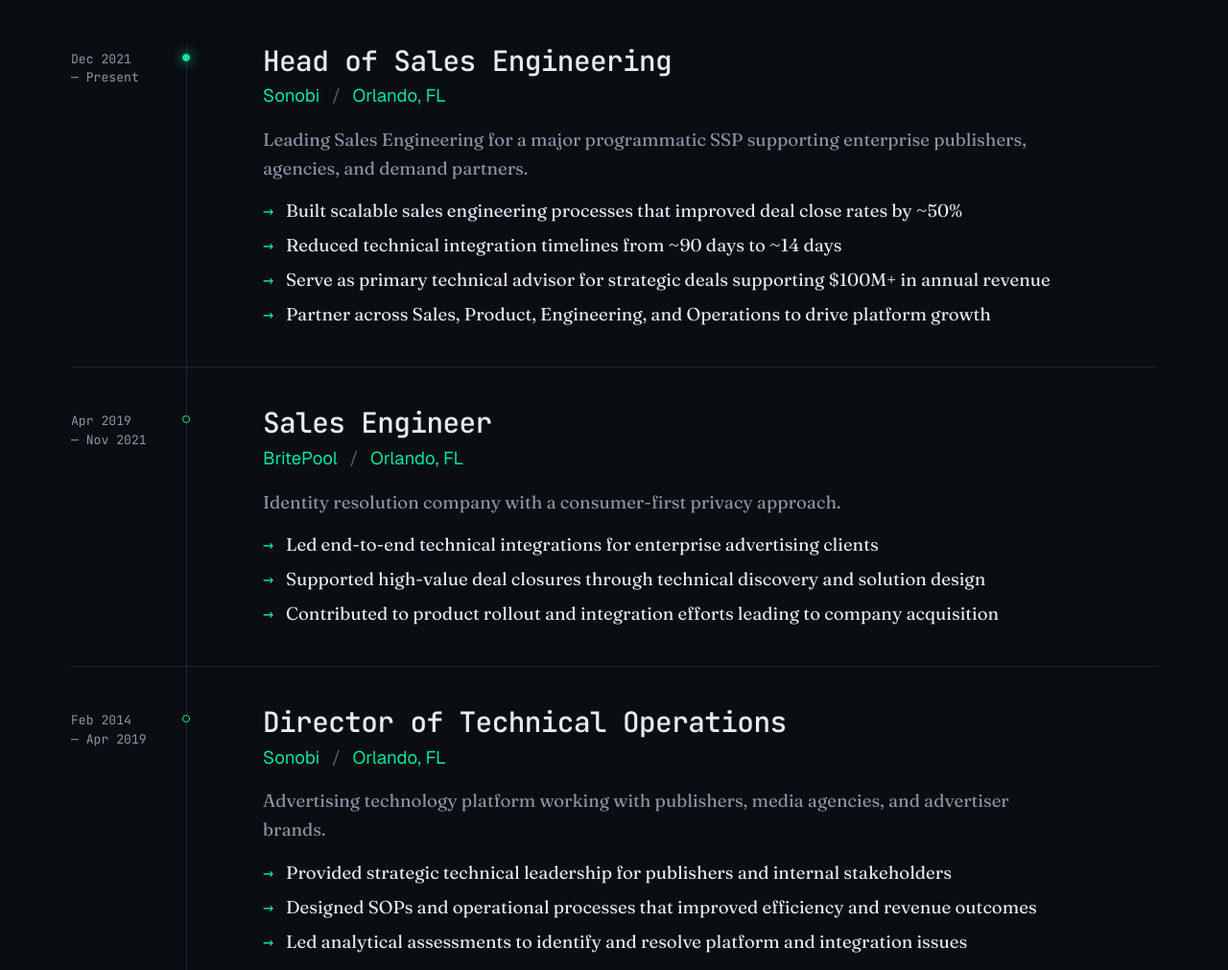
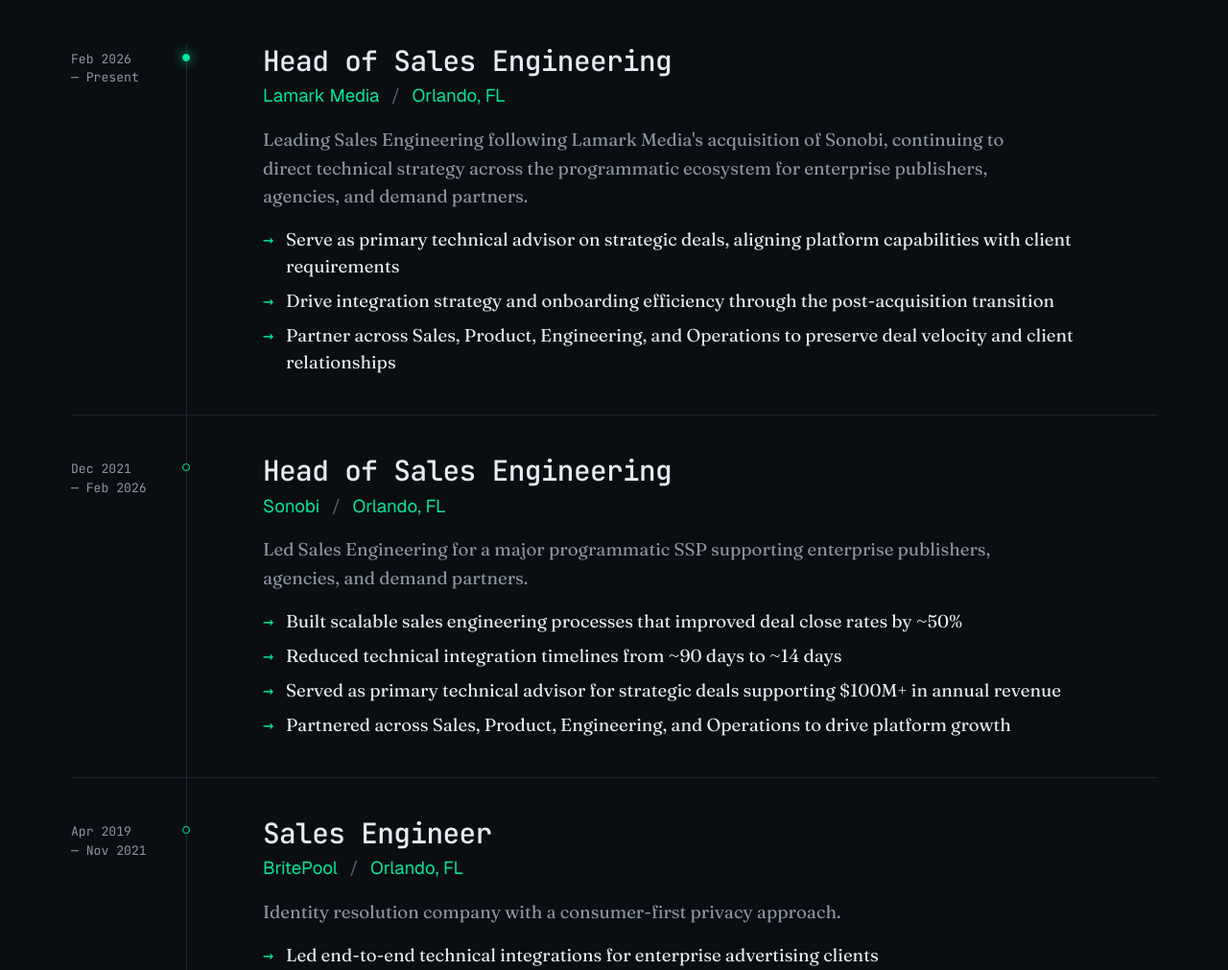
Before and after one commit to elysium1331/ryannovak.net, a plain HTML site: page index.html in a window 1280 px wide. Shown: the part 2140-3151 px from the top of the page at 96% size. Drawn offline with nearby package versions, Linux system fonts and the light colour scheme.

Commit message:
Update index.html

```diff
--- a/index.html
+++ b/index.html
@@ -134,16 +134,30 @@
         <div class="timeline">
 
           <article class="job current reveal">
-            <div class="job-date">Dec 2021<br>&mdash; Present</div>
+            <div class="job-date">Feb 2026<br>&mdash; Present</div>
+            <div class="job-body">
+              <h3 class="job-title">Head of Sales Engineering</h3>
+              <p class="job-company">Lamark Media <span class="divider">/</span> Orlando, FL</p>
+              <p class="job-desc">Leading Sales Engineering following Lamark Media's acquisition of Sonobi, continuing to direct technical strategy across the programmatic ecosystem for enterprise publishers, agencies, and demand partners.</p>
+              <ul class="job-bullets">
+                <li>Serve as primary technical advisor on strategic deals, aligning platform capabilities with client requirements</li>
+                <li>Drive integration strategy and onboarding efficiency through the post-acquisition transition</li>
+                <li>Partner across Sales, Product, Engineering, and Operations to preserve deal velocity and client relationships</li>
+              </ul>
+            </div>
+          </article>
+
+          <article class="job reveal">
+            <div class="job-date">Dec 2021<br>&mdash; Feb 2026</div>
             <div class="job-body">
               <h3 class="job-title">Head of Sales Engineering</h3>
               <p class="job-company">Sonobi <span class="divider">/</span> Orlando, FL</p>
-              <p class="job-desc">Leading Sales Engineering for a major programmatic SSP supporting enterprise publishers, agencies, and demand partners.</p>
+              <p class="job-desc">Led Sales Engineering for a major programmatic SSP supporting enterprise publishers, agencies, and demand partners.</p>
               <ul class="job-bullets">
                 <li>Built scalable sales engineering processes that improved deal close rates by ~50%</li>
                 <li>Reduced technical integration timelines from ~90 days to ~14 days</li>
-                <li>Serve as primary technical advisor for strategic deals supporting $100M+ in annual revenue</li>
-                <li>Partner across Sales, Product, Engineering, and Operations to drive platform growth</li>
+                <li>Served as primary technical advisor for strategic deals supporting $100M+ in annual revenue</li>
+                <li>Partnered across Sales, Product, Engineering, and Operations to drive platform growth</li>
               </ul>
             </div>
           </article>
```
